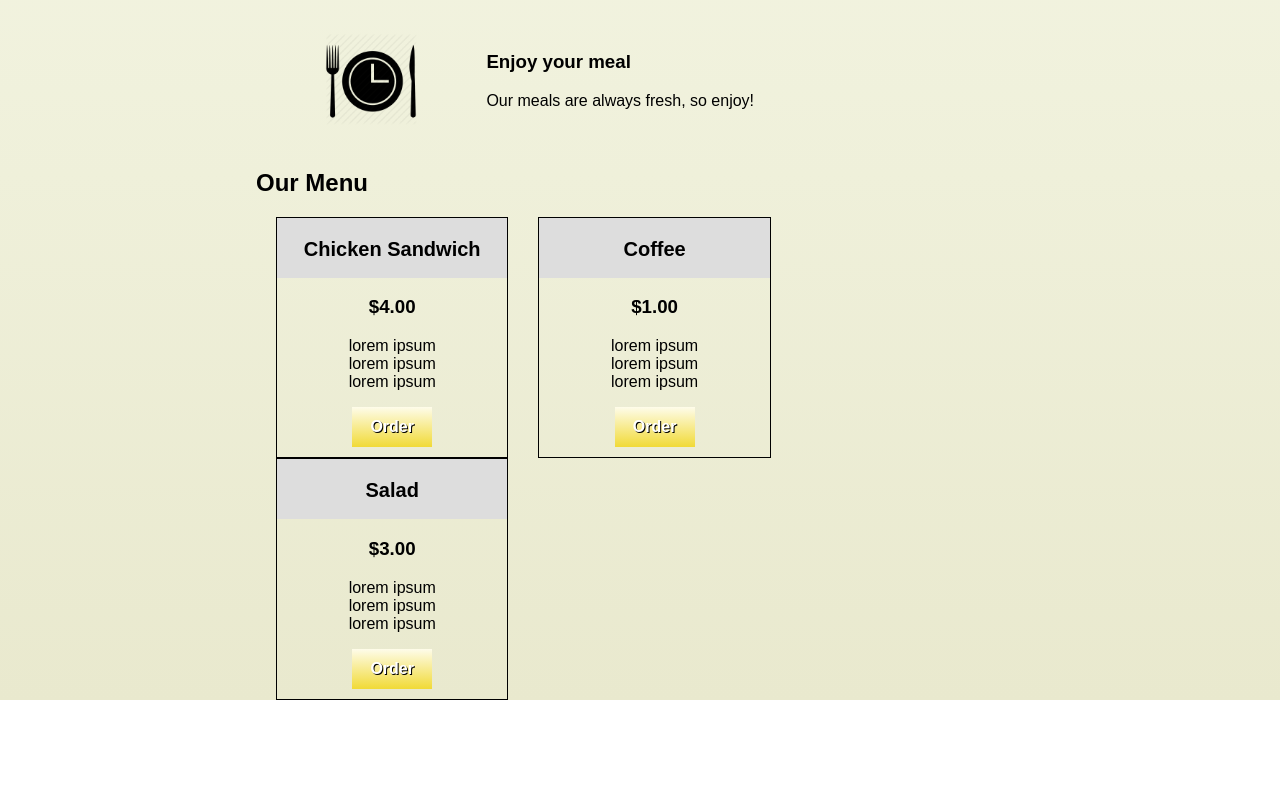
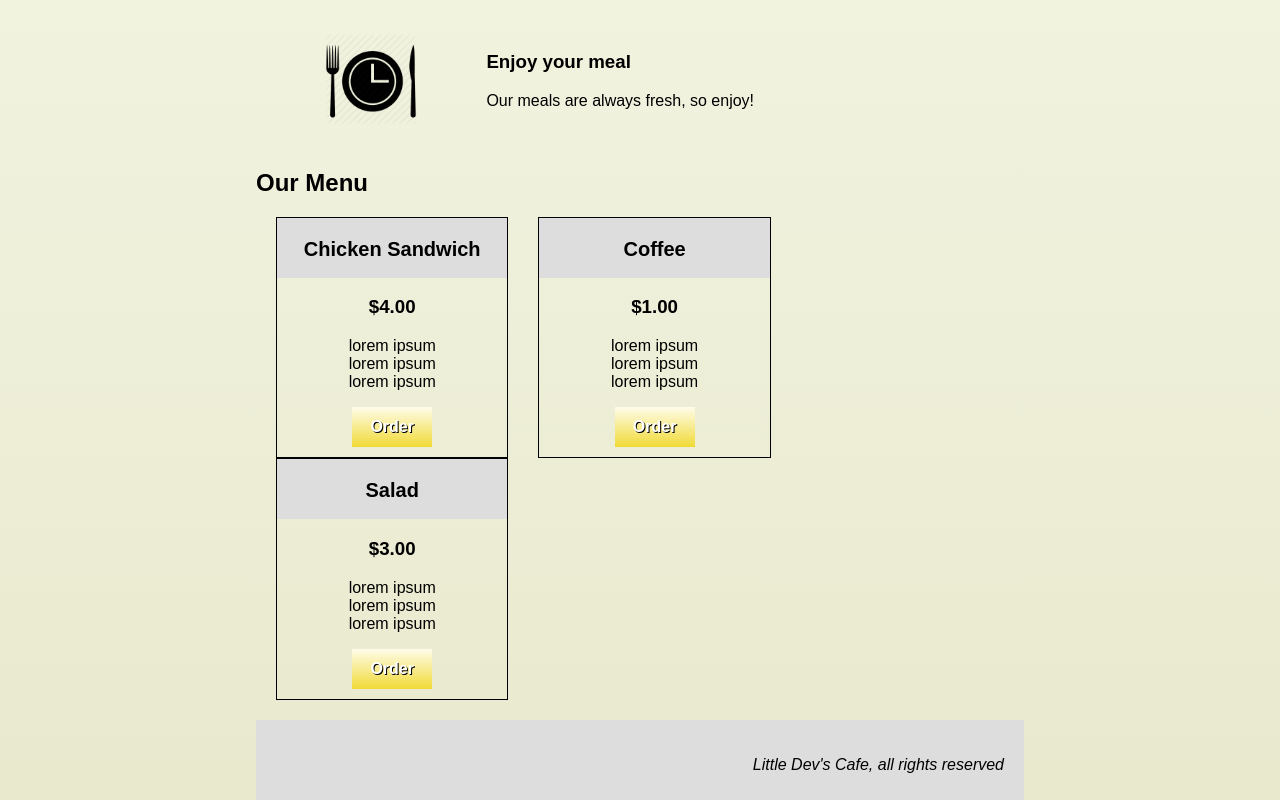
Before and after one commit to aguirreh8/landingPageProject, a plain HTML site: page index.html in a window 1280 px wide. Shown: the part 960-1760 px from the top of the page. Before the commit the page ends 1660 px from the top, so only its background shows below. Drawn offline with Linux system fonts and the light colour scheme.

Commit message:
create footer

```diff
--- a/assets/css/style.css
+++ b/assets/css/style.css
@@ -121,3 +121,13 @@ ul {
     background: RGB(217, 213, 0);
     cursor: pointer;
 }
+
+.end-footer {
+    margin-top: 20px;
+    height: 40px;
+    background: #DDDDDD;
+    padding: 20px;
+    text-align: right;
+    font-family: 'Lucida Sans', 'Lucida Sans Regular', 'Lucida Grande', 'Lucida Sans Unicode', Geneva, Verdana, sans-serif;
+    font-style: italic;
+}
--- a/index.html
+++ b/index.html
@@ -100,6 +100,10 @@
                     </div>
                 </div>
             </div>
+
+            <footer class="end-footer">
+                <p>Little Dev's Cafe, all rights reserved</p>
+            </footer>
         </main>
     </body>
 </html>
```
